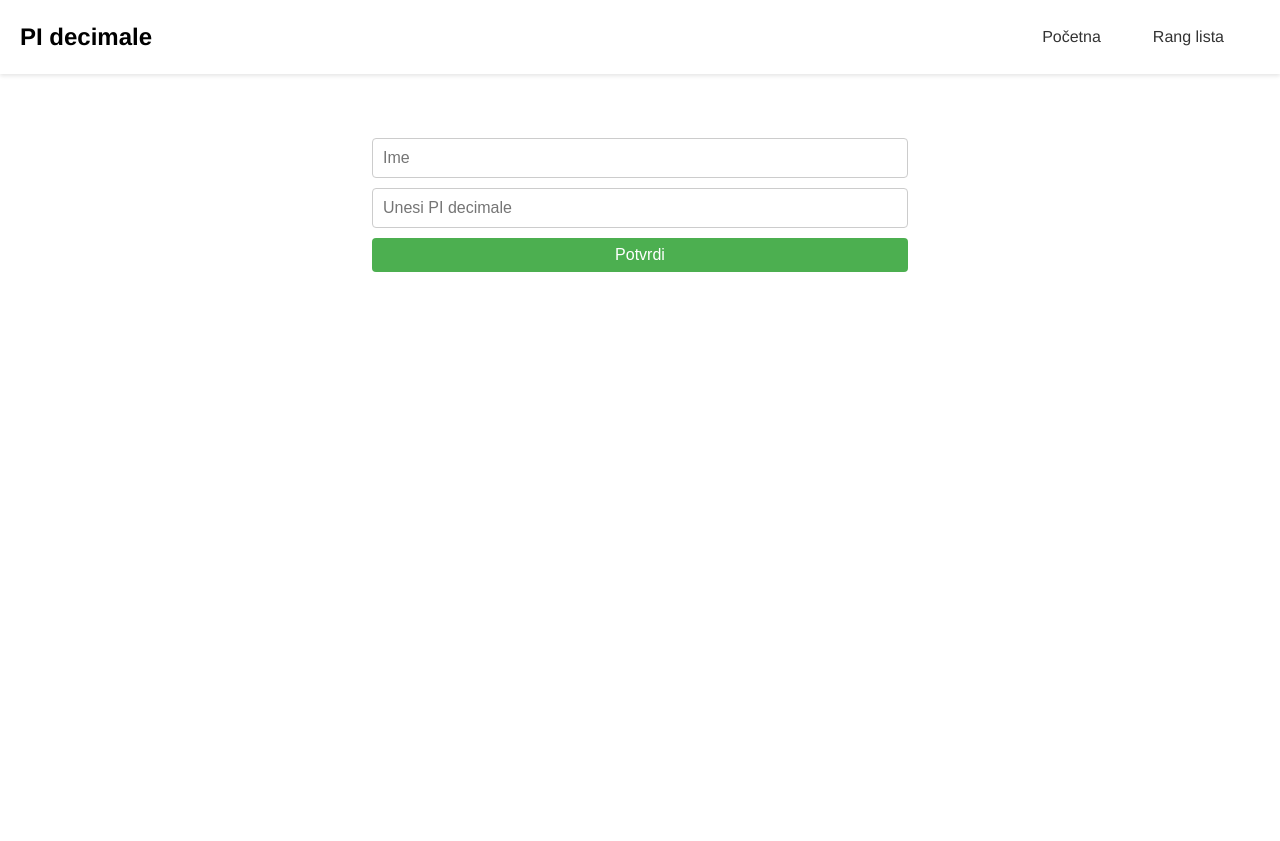
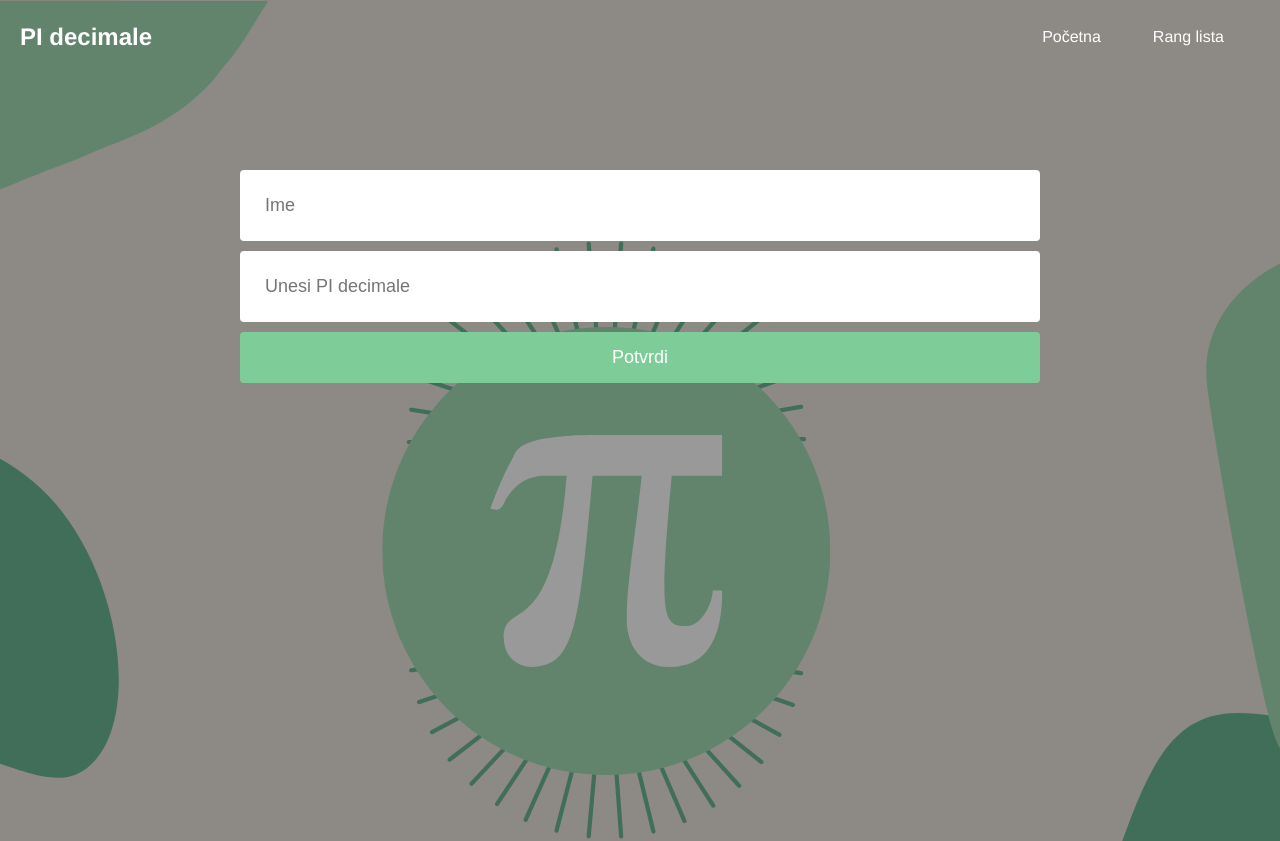
Before and after one commit to SavoKos/pi, a plain HTML site: page index.html in a window 1280 px wide. Shown: the top 841 px of the page. Before the commit the page ends 800 px from the top, so only its background shows below. Drawn offline with Linux system fonts and the light colour scheme.

Commit message:
Fixed design, enlarged inputs, buttons

```diff
--- a/index.html
+++ b/index.html
@@ -4,7 +4,7 @@
     <title>PI Decimale</title>
     <link rel="stylesheet" type="text/css" href="style.css" />
   </head>
-  <body>
+  <body class="index">
     <header>
       <h1>PI decimale</h1>
       <nav>
@@ -36,7 +36,7 @@
         <p id="pi-username"></p>
         <p id="pi-highscore" class="highscore"></p>
         <p id="pi-count"></p>
-        <textarea id="pi-decimals" disabled rows="20"></textarea>
+        <textarea id="pi-decimals" disabled rows="16"></textarea>
       </div>
     </main>
     <script src="script.js"></script>
--- a/style.css
+++ b/style.css
@@ -1,17 +1,25 @@
 * {
   box-sizing: border-box;
+}
+
+html {
+  height: 100%;
 }
 
 body {
   margin: 0;
   padding: 0;
   font-family: 'Helvetica Neue', Helvetica, Arial, sans-serif;
+  background-image: url('4.png');
+  background-repeat: repeat-y;
+  background-size: auto;
+  box-shadow: inset 0 0 0 2000px rgba(0, 0, 0, 0.4);
+  background-position: top center;
 }
 
 .container {
-  max-width: 600px;
-  margin: 0 auto;
-  padding: 2rem;
+  max-width: 805px;
+  margin: 2rem auto;
 }
 
 h1,
@@ -19,7 +27,7 @@ h2 {
   font-weight: 400;
   margin-top: 0;
   margin-bottom: 1rem;
-  color: #000;
+  color: #fff;
 }
 
 ul {
@@ -29,8 +37,13 @@ ul {
 }
 
 a {
-  color: #4caf50;
+  color: hsl(140, 44%, 65%);
   text-decoration: none;
+}
+
+.container p,
+.container textarea {
+  font-size: 30px;
 }
 
 #pi-form {
@@ -49,19 +62,19 @@ a {
 }
 
 #pi-submit {
-  background-color: #4caf50;
+  background-color: hsl(140, 44%, 65%);
   color: #fff;
   border: none;
-  padding: 0.5rem 1rem;
+  padding: 15px;
   cursor: pointer;
 }
 
 #pi-submit:hover {
-  background-color: #3e8e41;
+  background-color: #6cb794;
 }
 
 .error {
-  color: #f44336;
+  color: #ff5f54;
   margin-top: 0;
   margin-bottom: 1rem;
 }
@@ -70,8 +83,11 @@ a {
 #pi-username {
   margin-top: 0;
   margin-bottom: 1rem;
-  font-size: 1.2rem;
   font-weight: 600;
+}
+
+p {
+  color: #fff;
 }
 
 #pi-count {
@@ -80,16 +96,11 @@ a {
   margin-bottom: 0.5rem;
 }
 
-#pi-highscore {
-  font-size: 1.5rem;
-}
-
 #pi-decimals {
   margin-top: 0;
   margin-bottom: 1rem;
   font-weight: 600 !important;
-  color: #000 !important;
-  font-size: 16px !important;
+  color: #fff !important;
   padding: 0;
   width: 100%;
   border: 0;
@@ -128,20 +139,21 @@ nav a {
 
 main {
   max-width: 800px;
-  margin: 0 auto;
-  padding: 2rem;
+  margin: 2rem auto;
+  padding: 2rem 0 4rem 0;
 }
 
 table {
   width: 100%;
   border-collapse: collapse;
   margin-top: 2rem;
+  background-color: #ffffffba;
 }
 
 thead th {
   text-align: left;
   padding: 0.5rem;
-  background-color: #f2f2f2;
+  background-color: hsl(140, 44%, 65%);
   font-weight: 600;
   font-size: 1.2rem;
 }
@@ -150,7 +162,7 @@ tbody td {
   text-align: left;
   padding: 0.5rem;
   font-size: 1.2rem;
-  border-bottom: 1px solid #ddd;
+  border-bottom: 1px solid #bdbdbd;
 }
 
 .highscore {
@@ -163,33 +175,26 @@ button {
   display: block;
   width: 100%;
   margin-bottom: 10px;
-  padding: 10px;
+  padding: 25px;
   border-radius: 4px;
-  border: 1px solid #ccc;
-  font-size: 16px;
-  color: #333;
-}
-
-input[type='text']:focus,
-button:focus {
+  border: 0;
+  font-size: 18px;
+  color: #000;
   outline: none;
-  border: 1px solid #666;
 }
 
 button {
-  background-color: #4caf50;
+  background-color: #6cb794;
   color: #fff;
   cursor: pointer;
   transition: background-color 0.3s ease;
 }
 
 button:hover {
-  background-color: #3e8e41;
+  background-color: hsl(140, 44%, 65%);
 }
 
 header {
-  background-color: #fff;
-  box-shadow: 0 2px 4px rgba(0, 0, 0, 0.1);
   padding: 20px;
   display: flex;
   justify-content: space-between;
@@ -212,12 +217,12 @@ nav ul li {
 
 nav ul li a {
   text-decoration: none;
-  color: #333;
+  color: #fff;
   transition: color 0.3s ease;
 }
 
 nav ul li a:hover {
-  color: #4caf50;
+  color: hsl(140, 44%, 65%);
 }
 
 .pdf {
```
Also changed, not shown: script.js (+3 -3 lines), 1.jpg (added), 2.jpg (added), 2.png (added), 3.jpg (added), 3.png (added), 4.jpg (added), 4.png (added), 5.webp (added), 1 other file.
